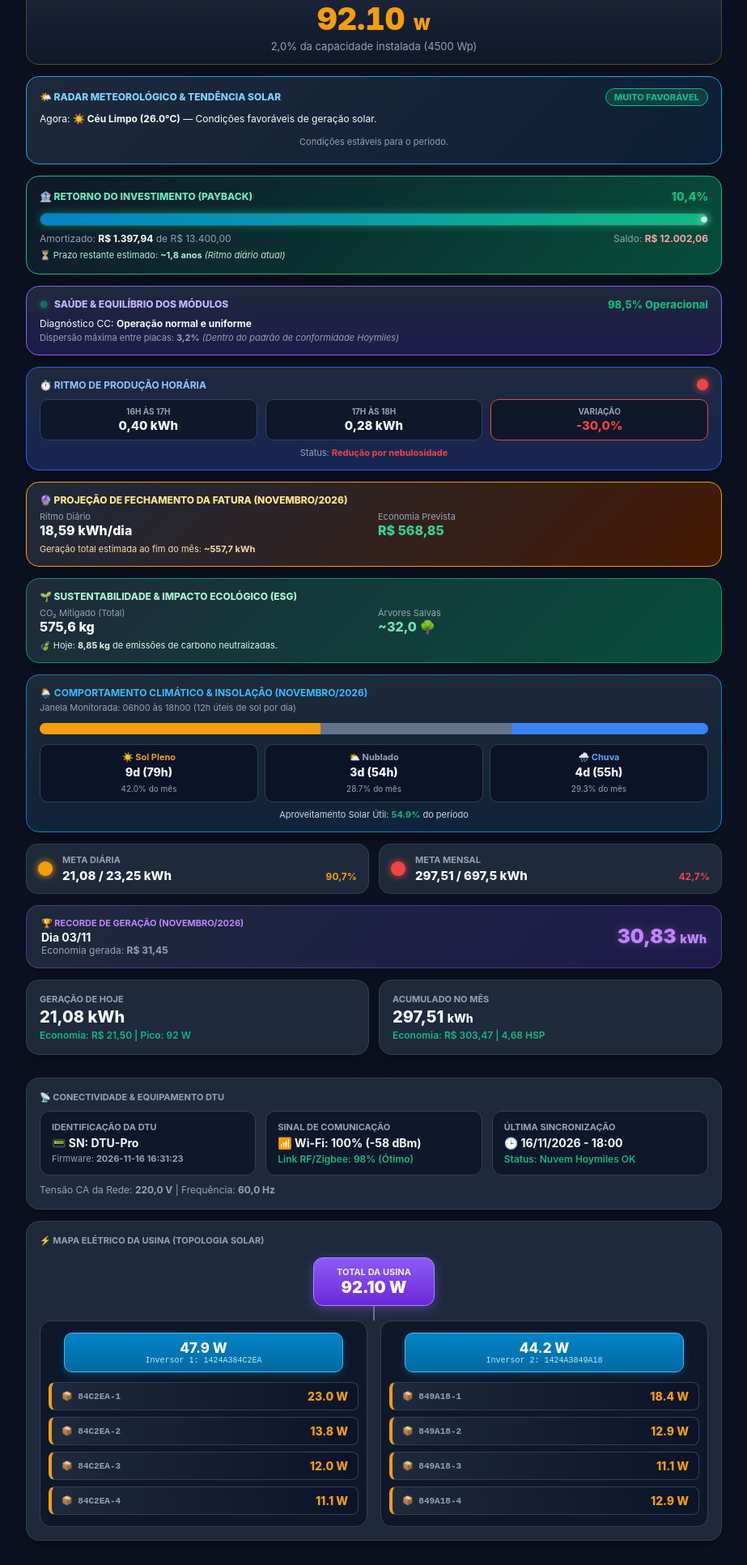
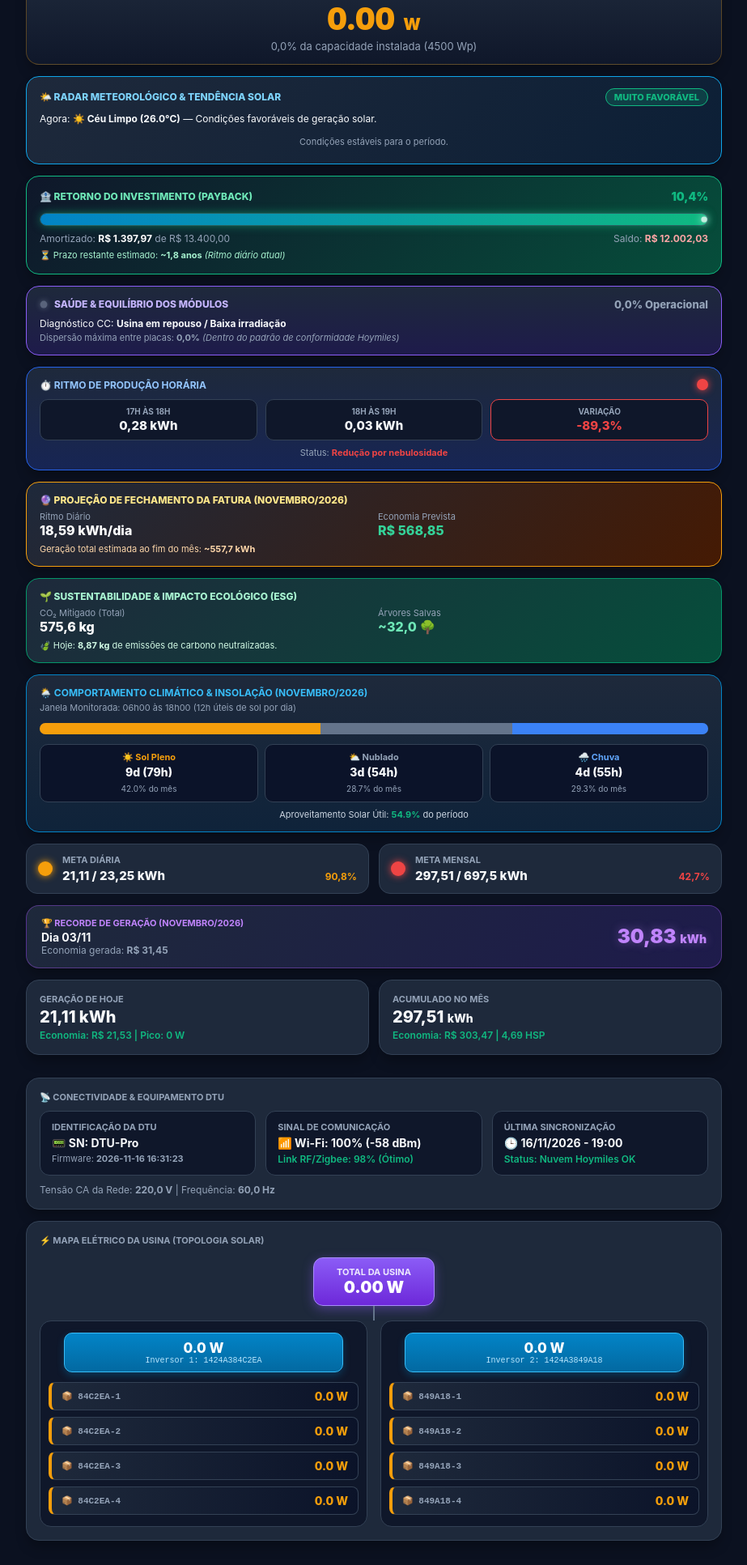
Before and after one commit to renatocosta93/monitor-hoymiles, a plain HTML site: page index.html in a window 1280 px wide. Shown: the part 219-2152 px from the top of the page at 81% size, without its empty margins (178-1101 px from the left). Drawn offline with Linux system fonts and the light colour scheme.

Commit message:
Auto-update Solar Web Dashboard [skip ci]

```diff
--- a/index.html
+++ b/index.html
@@ -51,7 +51,7 @@
             0% { transform: scale(0.8); opacity: 0.8; }
             100% { transform: scale(1.6); opacity: 0; }
         }
-        .status-text { font-size: 13px; font-weight: 700; color: #10b981; }
+        .status-text { font-size: 13px; font-weight: 700; color: #94a3b8; }
         .location { color: var(--text-muted); font-size: 12px; margin-top: 6px; }
 
         .btn-sync-wrapper { margin-top: 14px; text-align: center; }
@@ -450,18 +450,16 @@
             <h1 class="title">☀️ Painel Solar Hoymiles</h1>
             <div class="status-container">
 
-        <div class="tower-icon online" title="Usina Operando em Plena Geração">
+        <div class="tower-icon offline" title="Usina em Repouso / Sem Geração">
             <svg viewBox="0 0 64 64" fill="none" xmlns="http://www.w3.org/2000/svg" width="34" height="34">
-                <path d="M32 4L18 60M32 4L46 60M23 24H41M19 40H45M26 12L38 12M12 60H52" stroke="#10b981" stroke-width="3" stroke-linecap="round" stroke-linejoin="round"/>
-                <circle cx="32" cy="4" r="3" fill="#38bdf8"/>
-                <path d="M12 36L4 42M52 36L60 42M14 20L6 24M50 20L58 24" stroke="#f59e0b" stroke-width="2.5" stroke-linecap="round"/>
+                <path d="M32 4L18 60M32 4L46 60M23 24H41M19 40H45M26 12L38 12M12 60H52" stroke="#64748b" stroke-width="3" stroke-linecap="round" stroke-linejoin="round"/>
+                <circle cx="32" cy="4" r="3" fill="#64748b"/>
             </svg>
-            <span class="pulse-ring"></span>
         </div>
 
-                <span class="status-text">Online (Gerando)</span>
+                <span class="status-text">Repouso / Inoperante (Sem Sol)</span>
             </div>
-            <p class="location">📍 Vargem Grande Paulista - SP | Atualizado às 16/11/2026 - 18:00</p>
+            <p class="location">📍 Vargem Grande Paulista - SP | Atualizado às 16/11/2026 - 19:00</p>
 
             <div class="btn-sync-wrapper">
                 <button id="btnAtualizar" class="btn-sync" onclick="solicitarAtualizacao()">
@@ -472,8 +470,8 @@
 
         <div class="card power-card-compact">
             <div class="stat-label">Potência Instantânea de Geração</div>
-            <div class="power-val">92.10 <span style="font-size: 20px;">W</span></div>
-            <div class="power-sub">2,0% da capacidade instalada (4500 Wp)</div>
+            <div class="power-val">0.00 <span style="font-size: 20px;">W</span></div>
+            <div class="power-sub">0,0% da capacidade instalada (4500 Wp)</div>
         </div>
 
         <!-- RADAR METEOROLÓGICO -->
@@ -512,8 +510,8 @@
                 </div>
             </div>
             <div style="display: flex; justify-content: space-between; font-size: 12px; color: var(--text-muted); margin-top: 4px;">
-                <span>Amortizado: <b style="color: #ffffff;">R$ 1.397,94</b> de R$ 13.400,00</span>
-                <span>Saldo: <b style="color: #fca5a5;">R$ 12.002,06</b></span>
+                <span>Amortizado: <b style="color: #ffffff;">R$ 1.397,97</b> de R$ 13.400,00</span>
+                <span>Saldo: <b style="color: #fca5a5;">R$ 12.002,03</b></span>
             </div>
             <div style="font-size: 11px; color: #a7f3d0; margin-top: 6px;">
                 ⏳ Prazo restante estimado: <b>~1,8 anos</b> <i>(Ritmo diário atual)</i>
@@ -524,16 +522,16 @@
         <div class="card health-card">
             <div style="display: flex; justify-content: space-between; align-items: center;">
                 <div style="font-size: 12px; font-weight: 800; text-transform: uppercase; color: #c4b5fd; display: flex; align-items: center; gap: 8px;">
-                    <span class="led-dot" style="background-color: #10b981; color: #10b981;"></span>
+                    <span class="led-dot" style="background-color: #94a3b8; color: #94a3b8;"></span>
                     <span>Saúde & Equilíbrio dos Módulos</span>
                 </div>
-                <div style="font-size: 13px; font-weight: 800; color: #10b981;">98,5% Operacional</div>
+                <div style="font-size: 13px; font-weight: 800; color: #94a3b8;">0,0% Operacional</div>
             </div>
             <div style="font-size: 12px; color: var(--text-main); margin-top: 8px;">
-                Diagnóstico CC: <b>Operação normal e uniforme</b>
+                Diagnóstico CC: <b>Usina em repouso / Baixa irradiação</b>
             </div>
             <div style="font-size: 11px; color: var(--text-muted); margin-top: 3px;">
-                Dispersão máxima entre placas: <b>3,2%</b> <i>(Dentro do padrão de conformidade Hoymiles)</i>
+                Dispersão máxima entre placas: <b>0,0%</b> <i>(Dentro do padrão de conformidade Hoymiles)</i>
             </div>
         </div>
 
@@ -547,16 +545,16 @@
             </div>
             <div class="hourly-grid">
                 <div class="hourly-block">
-                    <div class="hourly-block-lbl">16h às 17h</div>
-                    <div class="hourly-block-val">0,40 kWh</div>
-                </div>
-                <div class="hourly-block">
                     <div class="hourly-block-lbl">17h às 18h</div>
                     <div class="hourly-block-val">0,28 kWh</div>
                 </div>
+                <div class="hourly-block">
+                    <div class="hourly-block-lbl">18h às 19h</div>
+                    <div class="hourly-block-val">0,03 kWh</div>
+                </div>
                 <div class="hourly-block" style="border-color: #ef4444;">
                     <div class="hourly-block-lbl">Variação</div>
-                    <div class="hourly-block-val" style="color: #ef4444;">-30,0%</div>
+                    <div class="hourly-block-val" style="color: #ef4444;">-89,3%</div>
                 </div>
             </div>
             <div style="font-size: 11px; color: #94a3b8; text-align: center; margin-top: 8px;">
@@ -600,7 +598,7 @@
                 </div>
             </div>
             <div style="font-size: 11px; color: #d1fae5; margin-top: 6px;">
-                🍃 Hoje: <b>8,85 kg</b> de emissões de carbono neutralizadas.
+                🍃 Hoje: <b>8,87 kg</b> de emissões de carbono neutralizadas.
             </div>
         </div>
 
@@ -645,8 +643,8 @@
                 <div class="farol-info">
                     <span class="farol-title">Meta Diária</span>
                     <div class="farol-inline">
-                        <span class="farol-kwh-line">21,08 / 23,25 kWh</span>
-                        <span class="farol-pct-tag" style="color: #f59e0b;">90,7%</span>
+                        <span class="farol-kwh-line">21,11 / 23,25 kWh</span>
+                        <span class="farol-pct-tag" style="color: #f59e0b;">90,8%</span>
                     </div>
                 </div>
             </div>
@@ -674,13 +672,13 @@
         <div class="grid-cards">
             <div class="card">
                 <div class="stat-label">Geração de Hoje</div>
-                <div class="stat-val">21,08 kWh</div>
-                <div class="stat-sub">Economia: R$ 21,50 | Pico: 92 W</div>
+                <div class="stat-val">21,11 kWh</div>
+                <div class="stat-sub">Economia: R$ 21,53 | Pico: 0 W</div>
             </div>
             <div class="card">
                 <div class="stat-label">Acumulado no Mês</div>
                 <div class="stat-val">297,51 <span style="font-size: 14px;">kWh</span></div>
-                <div class="stat-sub">Economia: R$ 303,47 | 4,68 HSP</div>
+                <div class="stat-sub">Economia: R$ 303,47 | 4,69 HSP</div>
             </div>
         </div>
 
@@ -699,7 +697,7 @@
                 </div>
                 <div class="dtu-item">
                     <span class="dtu-item-title">Última Sincronização</span>
-                    <span class="dtu-item-val">🕒 16/11/2026 - 18:00</span>
+                    <span class="dtu-item-val">🕒 16/11/2026 - 19:00</span>
                     <span class="dtu-item-sub">Status: Nuvem Hoymiles OK</span>
                 </div>
             </div>
@@ -713,63 +711,63 @@
             <div class="topology-container">
                 <div class="topo-node-total">
                     <div class="topo-total-title">Total da Usina</div>
-                    <div class="topo-total-val">92.10 W</div>
+                    <div class="topo-total-val">0.00 W</div>
                 </div>
                 <div class="topo-branch-line"></div>
                 <div class="topo-inverters-wrapper">
 
         <div class="topo-inverter-col">
             <div class="topo-inv-box">
-                <div class="topo-inv-pow">47.9 W</div>
+                <div class="topo-inv-pow">0.0 W</div>
                 <div class="topo-inv-sn">Inversor 1: 1424A384C2EA</div>
             </div>
             <div class="topo-panels-stack">
 
                 <div class="topo-panel-box">
                     <span class="topo-panel-id">📦 84C2EA-1</span>
-                    <span class="topo-panel-pow">23.0 W</span>
+                    <span class="topo-panel-pow">0.0 W</span>
                 </div>
 
                 <div class="topo-panel-box">
                     <span class="topo-panel-id">📦 84C2EA-2</span>
-                    <span class="topo-panel-pow">13.8 W</span>
+                    <span class="topo-panel-pow">0.0 W</span>
                 </div>
 
                 <div class="topo-panel-box">
                     <span class="topo-panel-id">📦 84C2EA-3</span>
-                    <span class="topo-panel-pow">12.0 W</span>
+                    <span class="topo-panel-pow">0.0 W</span>
                 </div>
 
                 <div class="topo-panel-box">
                     <span class="topo-panel-id">📦 84C2EA-4</span>
-                    <span class="topo-panel-pow">11.1 W</span>
+                    <span class="topo-panel-pow">0.0 W</span>
                 </div>
             </div></div>
         <div class="topo-inverter-col">
             <div class="topo-inv-box">
-                <div class="topo-inv-pow">44.2 W</div>
+                <div class="topo-inv-pow">0.0 W</div>
                 <div class="topo-inv-sn">Inversor 2: 1424A3849A18</div>
             </div>
             <div class="topo-panels-stack">
 
                 <div class="topo-panel-box">
                     <span class="topo-panel-id">📦 849A18-1</span>
-                    <span class="topo-panel-pow">18.4 W</span>
+                    <span class="topo-panel-pow">0.0 W</span>
                 </div>
 
                 <div class="topo-panel-box">
                     <span class="topo-panel-id">📦 849A18-2</span>
-                    <span class="topo-panel-pow">12.9 W</span>
+                    <span class="topo-panel-pow">0.0 W</span>
                 </div>
 
                 <div class="topo-panel-box">
                     <span class="topo-panel-id">📦 849A18-3</span>
-                    <span class="topo-panel-pow">11.1 W</span>
+                    <span class="topo-panel-pow">0.0 W</span>
                 </div>
 
                 <div class="topo-panel-box">
                     <span class="topo-panel-id">📦 849A18-4</span>
-                    <span class="topo-panel-pow">12.9 W</span>
+                    <span class="topo-panel-pow">0.0 W</span>
                 </div>
             </div></div>
                 </div>
```
Also changed, not shown: state.json (+7 -4 lines).
